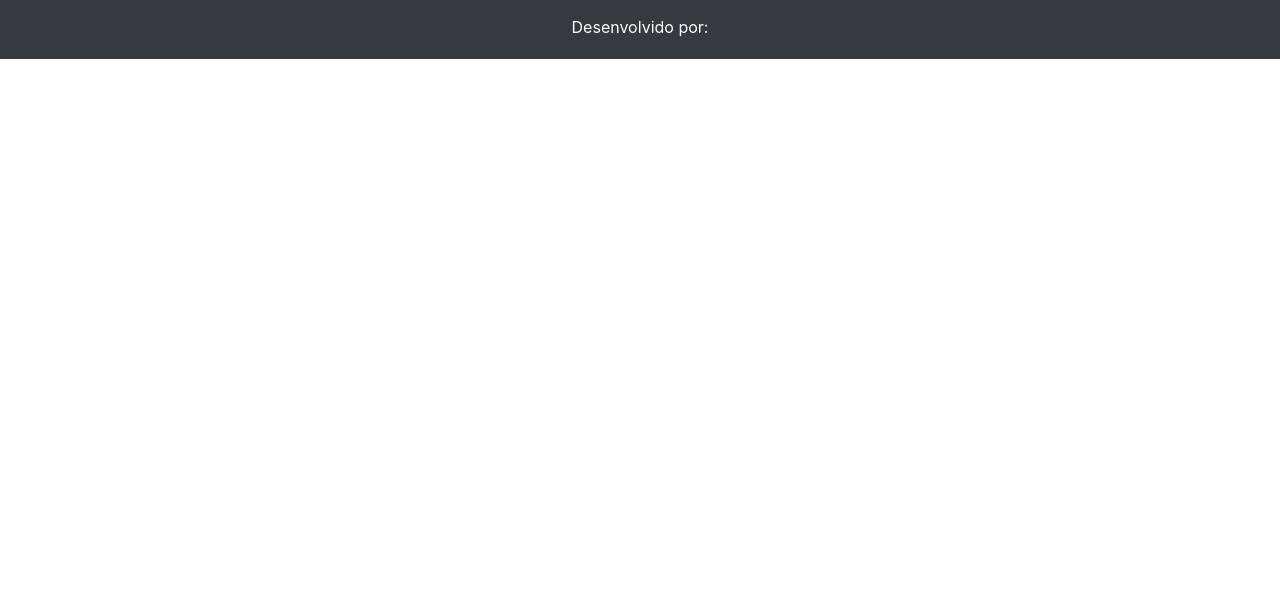
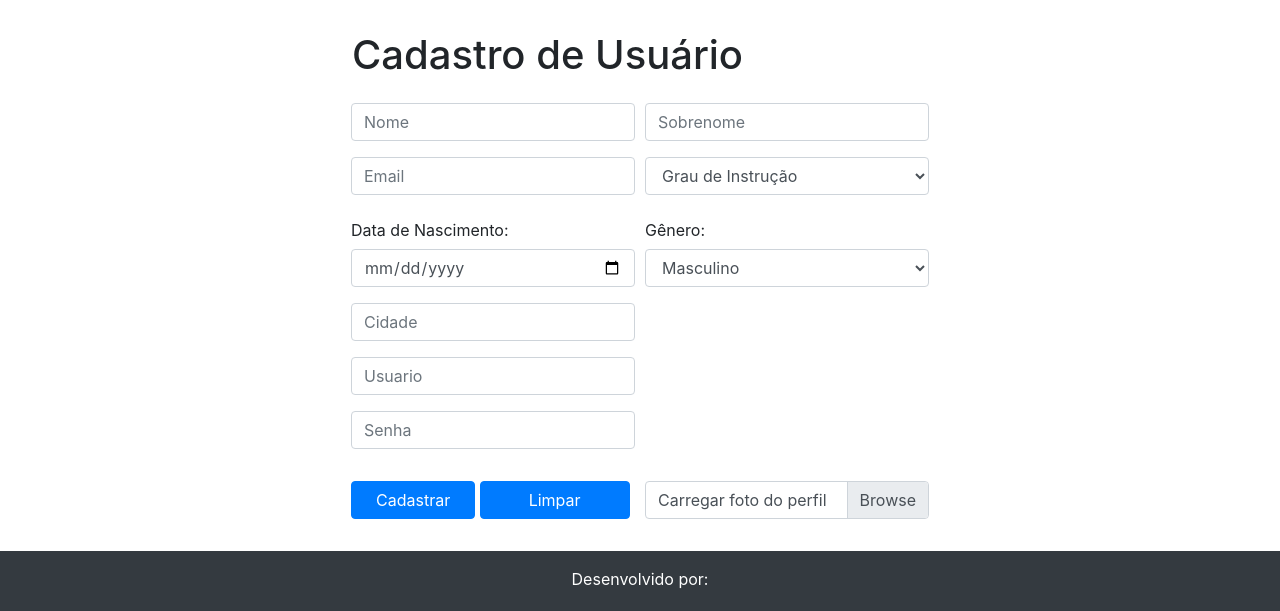
Before and after one commit to guerrasao/ecollab, a PHP site: page /cadastro_usuario.php in a window 1280 px wide. Shown: the part 327-938 px from the top of the page. Before the commit the page ends 386 px from the top, so only its background shows below. Run offline with PHP 8.4, Linux system fonts and the light colour scheme; grey boxes are pictures that could not be loaded.

Commit message:
cadastro usuario form

```diff
--- a/cadastro_usuario.php
+++ b/cadastro_usuario.php
@@ -6,7 +6,73 @@
     include_once($file);
 ?>
 
-
+<section class="container p-3 col-md-6">
+    <h1 class="p-3">Cadastro de Usuário</h1>
+    <form class="container " post="negocio/valida_usuario.php">
+        <div class="form-row">
+            <div class="form-group col-md-6">
+                <input type="text" class="form-control" id="nome" name="nome" placeholder="Nome">
+            </div>
+            <div class="form-group col-md-6">
+                <input type="text" class="form-control" id="sobrenome" name="sobrenome" placeholder="Sobrenome">
+            </div>
+        </div>
+        <div class="form-row">
+            <div class="form-group col-md-6">
+                <input type="email" class="form-control" id="email" name="email" placeholder="Email">
+            </div>
+            <div class="form-group col-md-6">
+                <select id="grau_de_instrucao" name="grau_de_instrucao" class="form-control">
+                    <option value="Grau de Ensino" selected>Grau de Instrução</option>
+                    <option value="Ensino Fundamental">Ensino Fundamental</option>
+                    <option value="Ensino Medio">Ensino Médio</option>
+                    <option value="Superior">Superior</option>
+                </select>
+            </div>
+        </div>
+        <div class="form-row">
+            <label for="data_de_nascimento" class="col-sm-6 col-form-label">Data de Nascimento:</label>
+            <label for="genero" class="col-sm-6 col-form-label">Gênero:</label>
+        </div>
+        <div class="form-row">
+            <div class="form-group col-md-6">
+                <input type="date" class="form-control" id="data" name="data_de_nascimento">
+            </div>
+            <div class="form-group col-md-6">
+                <select id="grau_de_instrucao" name="grau_de_instrucao" class="form-control">
+                    <option value="Masculino" selected>Masculino</option>
+                    <option value="Feminino">Feminino</option>
+                    <option value="Outro">Outro</option>
+                </select>
+            </div>
+        </div>
+        <div class="form-row">
+            <div class="form-group col-md-6">
+                <div class="form-group ">
+                    <input type="text" class="form-control" id="cidade" name="cidade" placeholder="Cidade">
+                </div>
+                <div class="form-group ">
+                    <input type="text" class="form-control" id="usuario" name="usuario" placeholder="Usuario">
+                </div>
+                <div class="form-group ">
+                    <input type="password" class="form-control" id="senha" name="senha" placeholder="Senha">
+                </div>
+            </div>
+        </div>
+        <div class="form-row">
+            <div class="form-group col-md-6">
+                <button type="submit" name="enviar" class="btn btn-primary pr-4 pl-4">Cadastrar</button>
+                <button type="reset" name="reset" class="btn btn-primary pr-5 pl-5">Limpar</button>
+            </div>
+            <div class="form-group col-md-6">
+                <div class="custom-file">
+                    <input type="file" class="custom-file-input" id="validatedCustomFile">
+                    <label class="custom-file-label" for="validatedCustomFile">Carregar foto do perfil</label>
+                </div>
+            </div>
+        </div>
+    </form>
+</section>
 
 <?php
     $file = $path . 'rodape.php';
--- a/login.php
+++ b/login.php
@@ -15,7 +15,7 @@
         <label for="senha">Senha</label>
         <input type="password" class="form-control" id="senha" name="senha" placeholder="Digite a senha">
         </div>
-        <button type="submit" class="btn btn-primary">Entrar</button>
+        <button type="submit" name="enviar" class="btn btn-primary">Entrar</button>
     </form>
 </section>
 <?php
```
